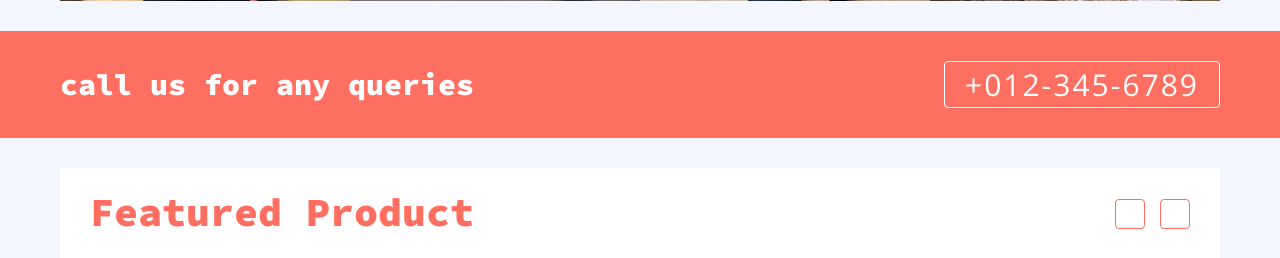
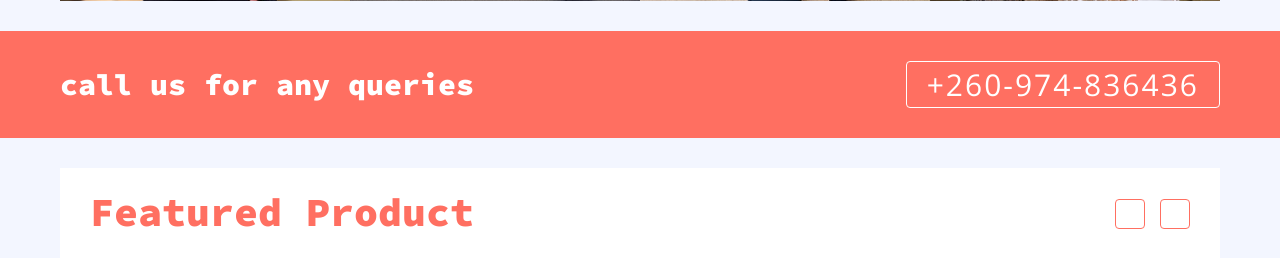
Before and after one commit to fshangala/exsae-store, a Django app: page / in a window 1280 px wide. Shown: the part 1341-1599 px from the top of the page. Run offline with Django 3.2, Linux system fonts and the light colour scheme; some libraries are stand-ins or nearby versions.

Commit message:
insignificant update

```diff
--- a/store/templates/store/home.html
+++ b/store/templates/store/home.html
@@ -207,7 +207,7 @@ Home
                 <h1>call us for any queries</h1>
             </div>
             <div class="col-md-6">
-                <a href="tel:0123456789">+012-345-6789</a>
+                <a href="tel:+260974836436">+260-974-836436</a>
             </div>
         </div>
     </div>
```
